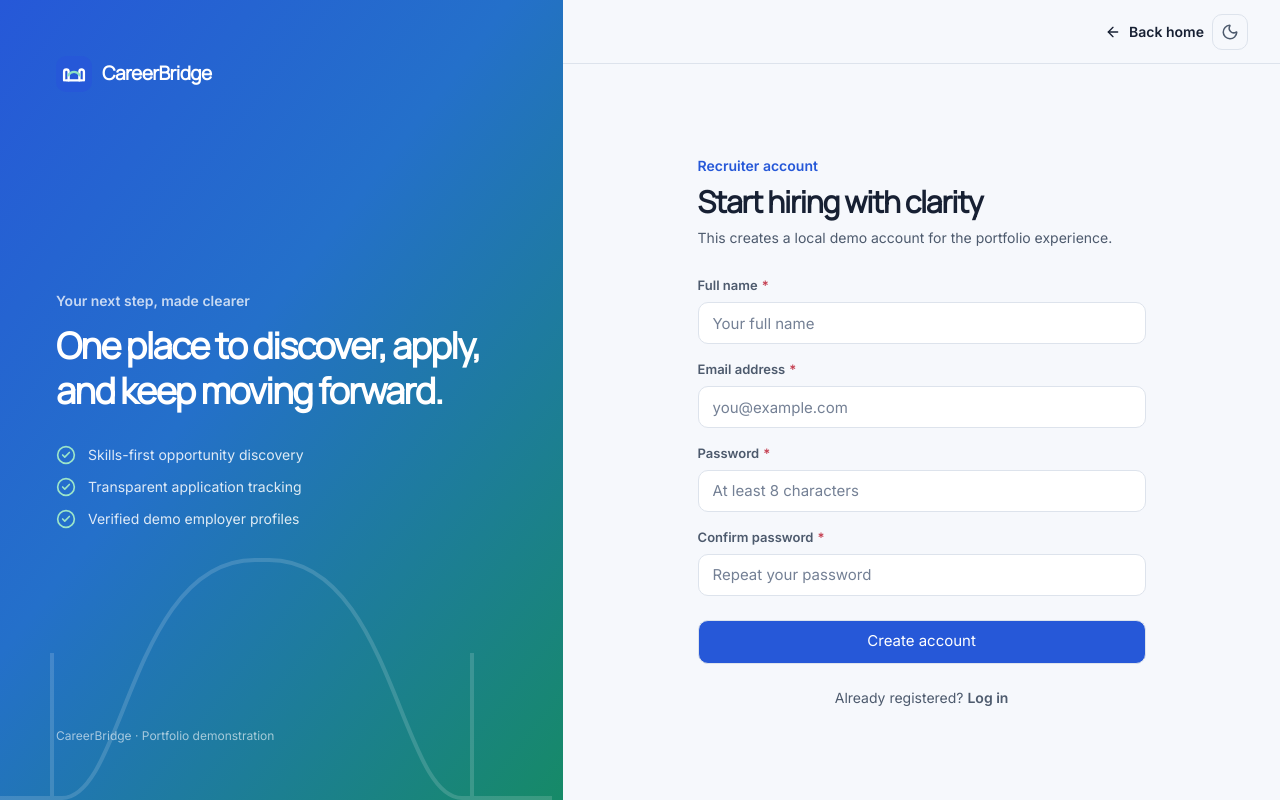
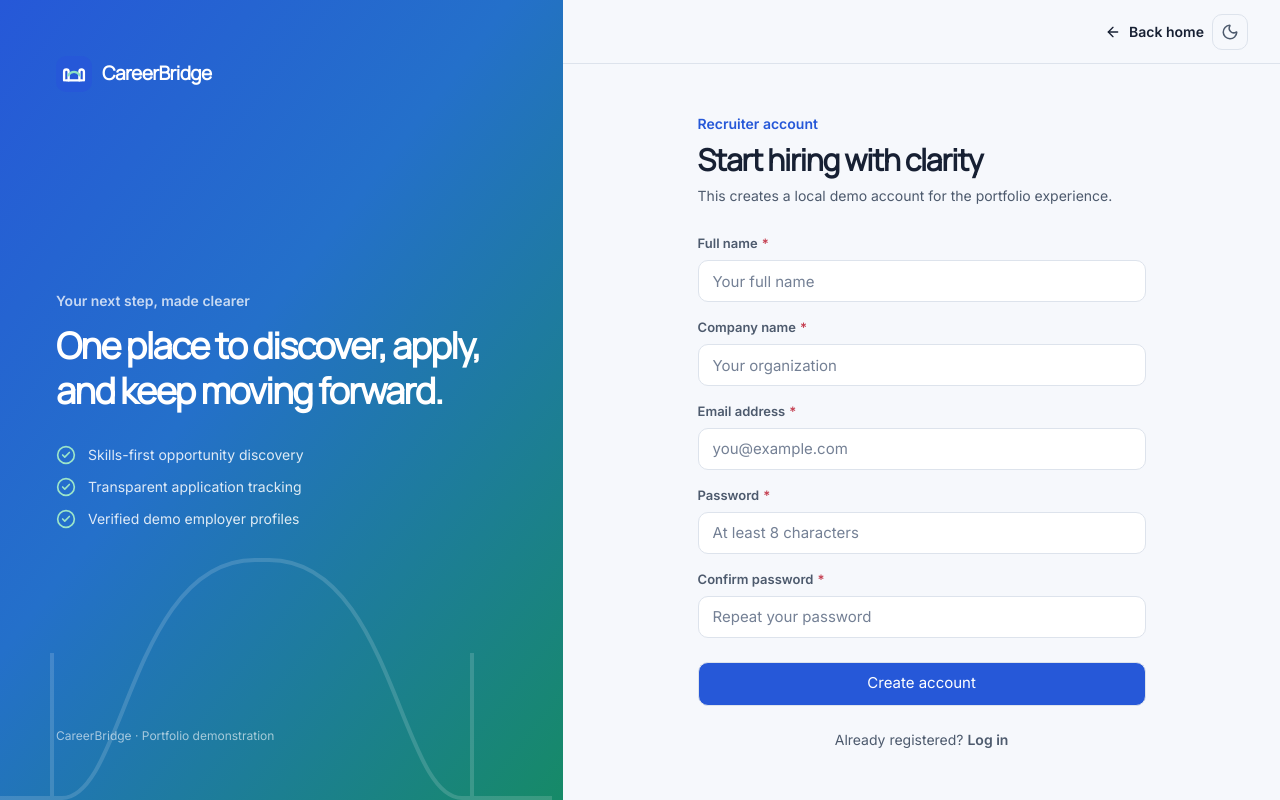
Before and after one commit to Sravanramaraju/CareerBridge-full-stack-off-campus-recruitment-platform-with-AI-assisted-r-sum-screening., a React (Vite) app: page /signup/recruiter in a window 1280 px wide. Built offline with nearby package versions, Linux system fonts and the light colour scheme.

Commit message:
feat: collect recruiter company during signup

```diff
--- a/src/pages/auth/RoleSignupPage.jsx
+++ b/src/pages/auth/RoleSignupPage.jsx
@@ -9,19 +9,24 @@ import { FormField, Input } from '@/src/components/ui/Input';
 import { useAppStore } from '@/src/store/useAppStore';
 import { useDocumentTitle } from '@/src/hooks/useDocumentTitle';
 
-const signupSchema = z.object({
+function createSignupSchema(accountType) {
+  return z.object({
   name: z.string().min(2, 'Enter your full name.'),
+  companyName: z.string(),
   email: z.email('Enter a valid email address.'),
   password: z.string().min(8, 'Use at least 8 characters.'),
   confirmPassword: z.string(),
-}).refine((values) => values.password === values.confirmPassword, { message: 'Passwords do not match.', path: ['confirmPassword'] });
+  })
+    .refine((values) => values.password === values.confirmPassword, { message: 'Passwords do not match.', path: ['confirmPassword'] })
+    .refine((values) => accountType !== 'recruiter' || values.companyName.trim().length >= 2, { message: 'Enter your company name.', path: ['companyName'] });
+}
 
 export function RoleSignupPage({ accountType }) {
   useDocumentTitle(accountType === 'recruiter' ? 'Recruiter sign up' : 'Applicant sign up');
   const [complete, setComplete] = useState(false);
   const navigate = useNavigate();
   const setSession = useAppStore((state) => state.setSession);
-  const { register, handleSubmit, formState: { errors, isSubmitting } } = useForm({ resolver: zodResolver(signupSchema), defaultValues: { name: '', email: '', password: '', confirmPassword: '' } });
+  const { register, handleSubmit, formState: { errors, isSubmitting } } = useForm({ resolver: zodResolver(createSignupSchema(accountType)), defaultValues: { name: '', companyName: '', email: '', password: '', confirmPassword: '' } });
   const isRecruiter = accountType === 'recruiter';
 
   async function onSubmit(values) {
@@ -40,6 +45,7 @@ export function RoleSignupPage({ accountType }) {
       <p className="mt-2 text-sm text-[var(--cb-text-secondary)]">This creates a local demo account for the portfolio experience.</p>
       <form onSubmit={handleSubmit(onSubmit)} className="mt-7 grid gap-4" noValidate>
         <FormField label="Full name" error={errors.name?.message} required>{(field) => <Input {...field} autoComplete="name" placeholder="Your full name" {...register('name')} />}</FormField>
+        {isRecruiter && <FormField label="Company name" error={errors.companyName?.message} required>{(field) => <Input {...field} autoComplete="organization" placeholder="Your organization" {...register('companyName')} />}</FormField>}
         <FormField label="Email address" error={errors.email?.message} required>{(field) => <Input {...field} type="email" autoComplete="email" placeholder="you@example.com" {...register('email')} />}</FormField>
         <FormField label="Password" error={errors.password?.message} required>{(field) => <Input {...field} type="password" autoComplete="new-password" placeholder="At least 8 characters" {...register('password')} />}</FormField>
         <FormField label="Confirm password" error={errors.confirmPassword?.message} required>{(field) => <Input {...field} type="password" autoComplete="new-password" placeholder="Repeat your password" {...register('confirmPassword')} />}</FormField>
```
